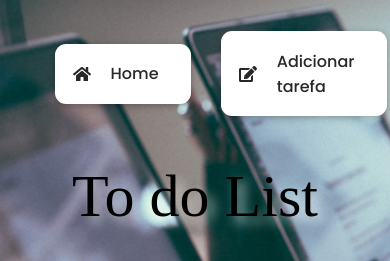
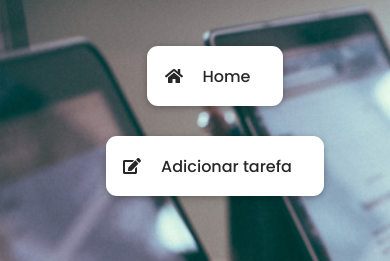
Before and after one commit to lucasmbrute2/frontend-to-do-list-react, a React (Create React App) app: page / in a window 390 px wide. Shown: the top 261 px of the page. Built offline with nearby package versions, Linux system fonts and the light colour scheme; no server answers; the HTML template or start-up script is replaced by a standard one; a web font is replaced by a local one.

Commit message:
header responsivo

```diff
--- a/src/components/shared/Form/Formulario.js
+++ b/src/components/shared/Form/Formulario.js
@@ -16,7 +16,6 @@ const Formulario = ({ props , titulo })=>{
         auxFields[e.target.name] = e.target.value
         //ou podemos utilizar a sintaxe setFields({ ...fields, [name]: value })
         setFields(auxFields)
-        console.log(auxFields)
     }
     const handleSubmit = async(e)=>{
         e.preventDefault();
--- a/src/components/shared/Header/Header.scss
+++ b/src/components/shared/Header/Header.scss
@@ -8,6 +8,7 @@
         display: flex;
         justify-content: center;
         list-style:none;
+        flex-wrap: wrap;
         &-div{
             margin: auto 15px;
             background-color: #fff;
@@ -31,3 +32,10 @@
         }
     }
 }
+
+@media (max-width: 500px){
+   .header-list-div{
+       margin: 15px 15px;
+
+   }
+}
--- a/src/components/structure/taskCard/taskCard.js
+++ b/src/components/structure/taskCard/taskCard.js
@@ -6,7 +6,6 @@ const TaskCard = ({ tarefa , loading })=>{
     if(loading){
         return <div>Carregando...</div>
     }
-    console.log(tarefa)
     return(
         <Link to={`/view/${tarefa._id}`} className='card'>
             <div className='card-container'>
--- a/src/pages/viewTask/viewTask.js
+++ b/src/pages/viewTask/viewTask.js
@@ -30,7 +30,6 @@ const ViewTask = (props)=>{
     const handleDelete = async(e)=>{
         const response = await Api.fetchDelete(id)
         const data = response;
-        console.log(data)
         props.history.push('/')
     }
 
```
